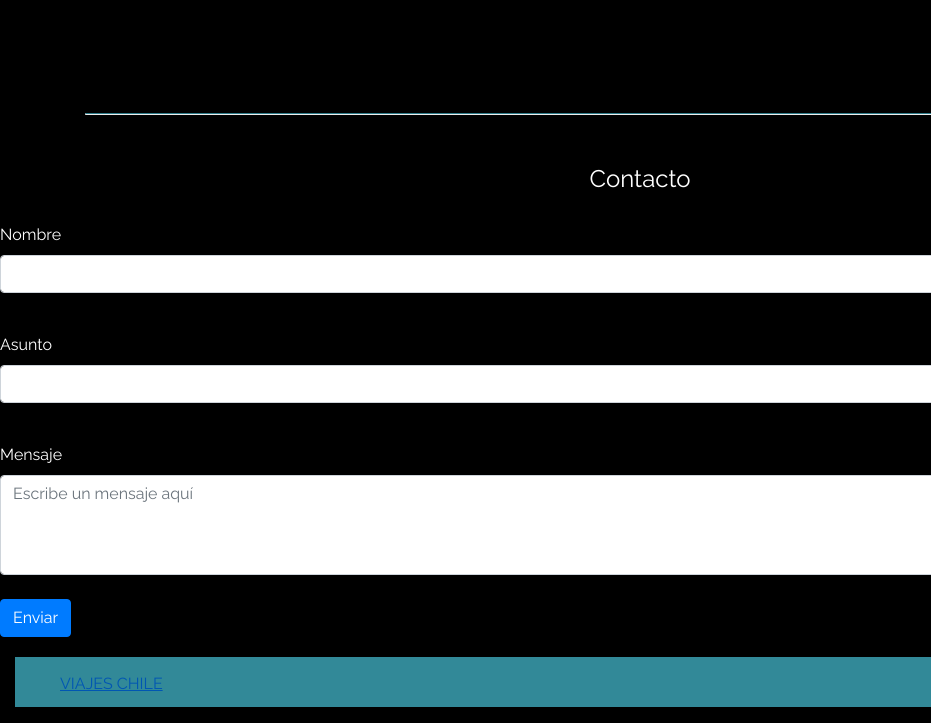
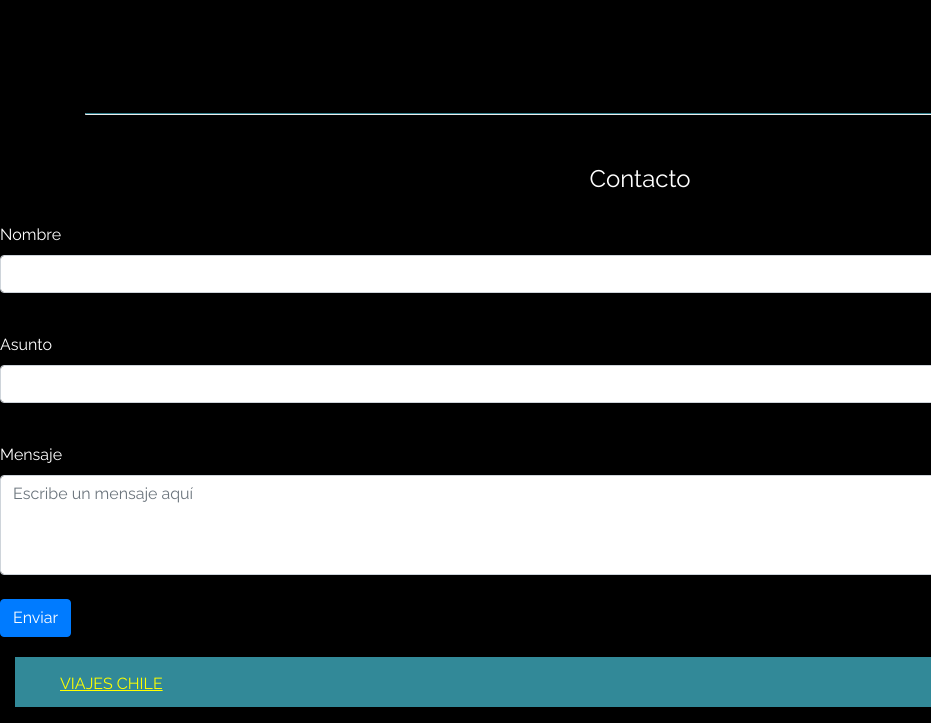
Before and after one commit to XR-Ruben/VIAJES-CHILE, a plain HTML site: page index.html in a window 1280 px wide. In both pictures the pointer is over the link "VIAJES CHILE". Shown: the part 2087-2810 px from the top of the page, 0-931 px from the left. Drawn offline with nearby package versions, Linux system fonts and the light colour scheme.

Commit message:
agregué un hoder al logoText del Footer Viajes Chile

```diff
--- a/assets/css/style.css
+++ b/assets/css/style.css
@@ -198,6 +198,9 @@ div div div ul li {
     color: #ffffff;
 }
 
+.logoText:hover {
+    color: yellow;
+}
 
 
 
```
